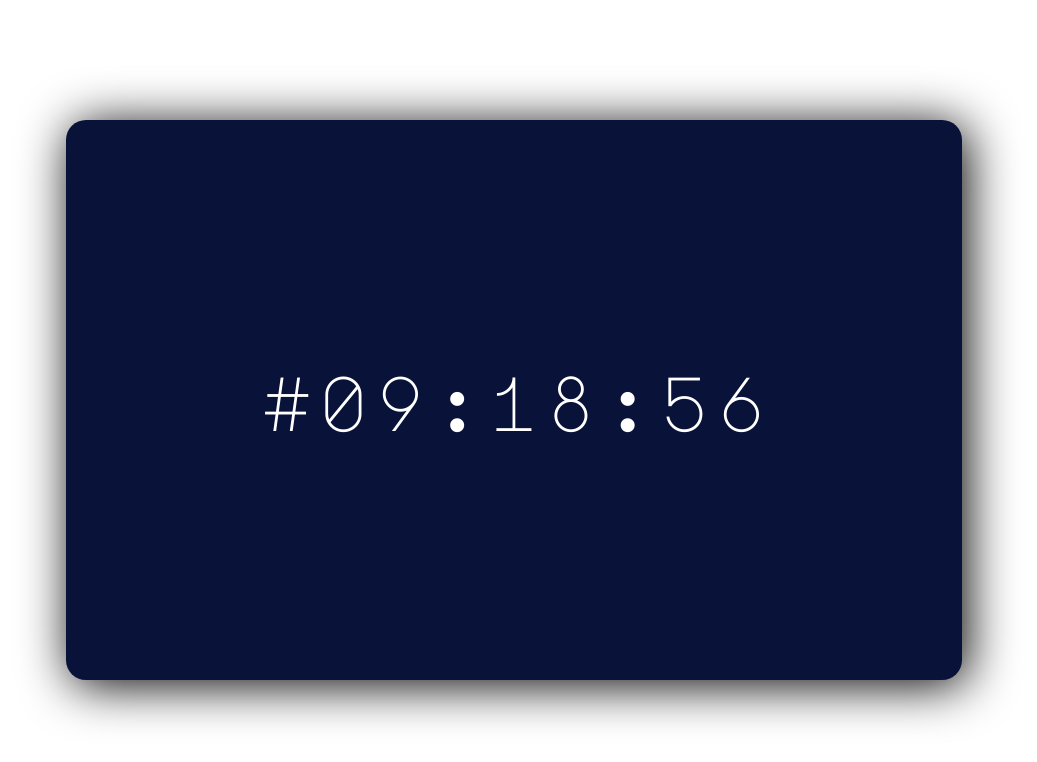
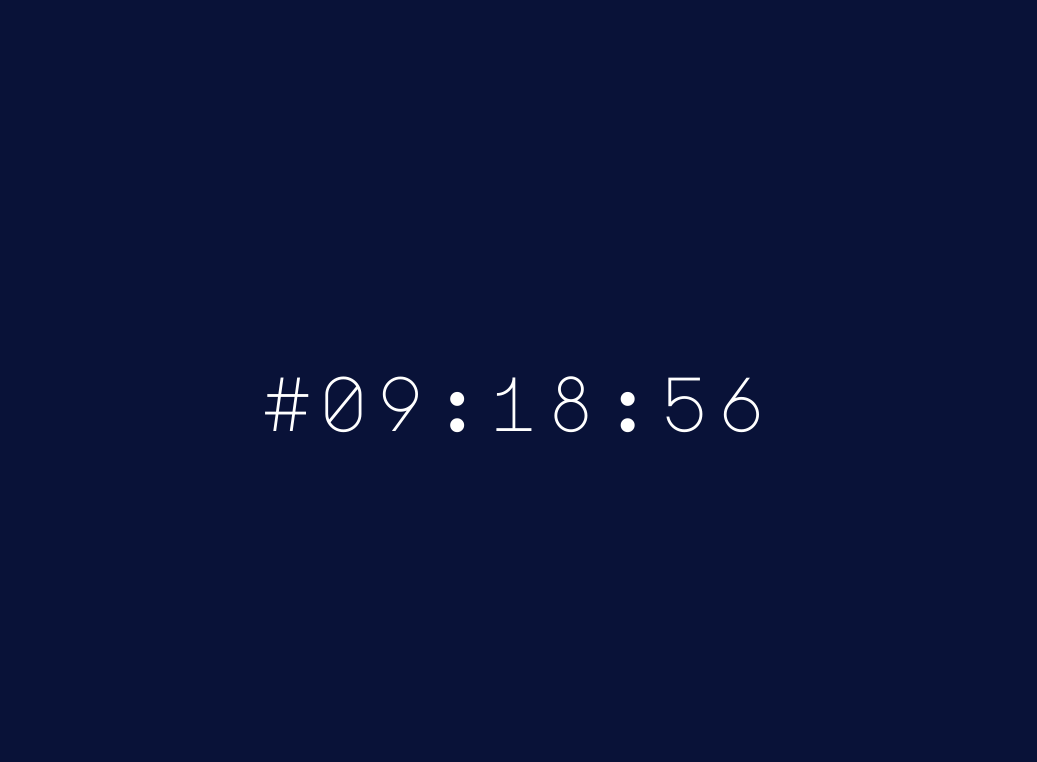
Before and after one commit to lauraramauba/Hex_Clock, a plain HTML site: page index.html in a window 1280 px wide. Shown: the whole page, without its empty margins (126-1163 px from the left). Drawn offline with Linux system fonts and the light colour scheme.

Commit message:
Changes in background display

```diff
--- a/css/style.css
+++ b/css/style.css
@@ -7,24 +7,13 @@
     box-sizing: border-box;
 }
 
-body {
+#container {
+    width: 100vw;
     height: 100vh;
-    background-color: #fff;
     display: flex;
     justify-content: center;
     align-items: center;
     align-content: center;
-}
-
-#container {
-    width: 70%;
-    height: 70vh;
-    display: flex;
-    justify-content: center;
-    align-items: center;
-    align-content: center;
-    border-radius: 20px;
-    box-shadow: 5px 5px 50px #000;
 }
 
 #container label {
```
